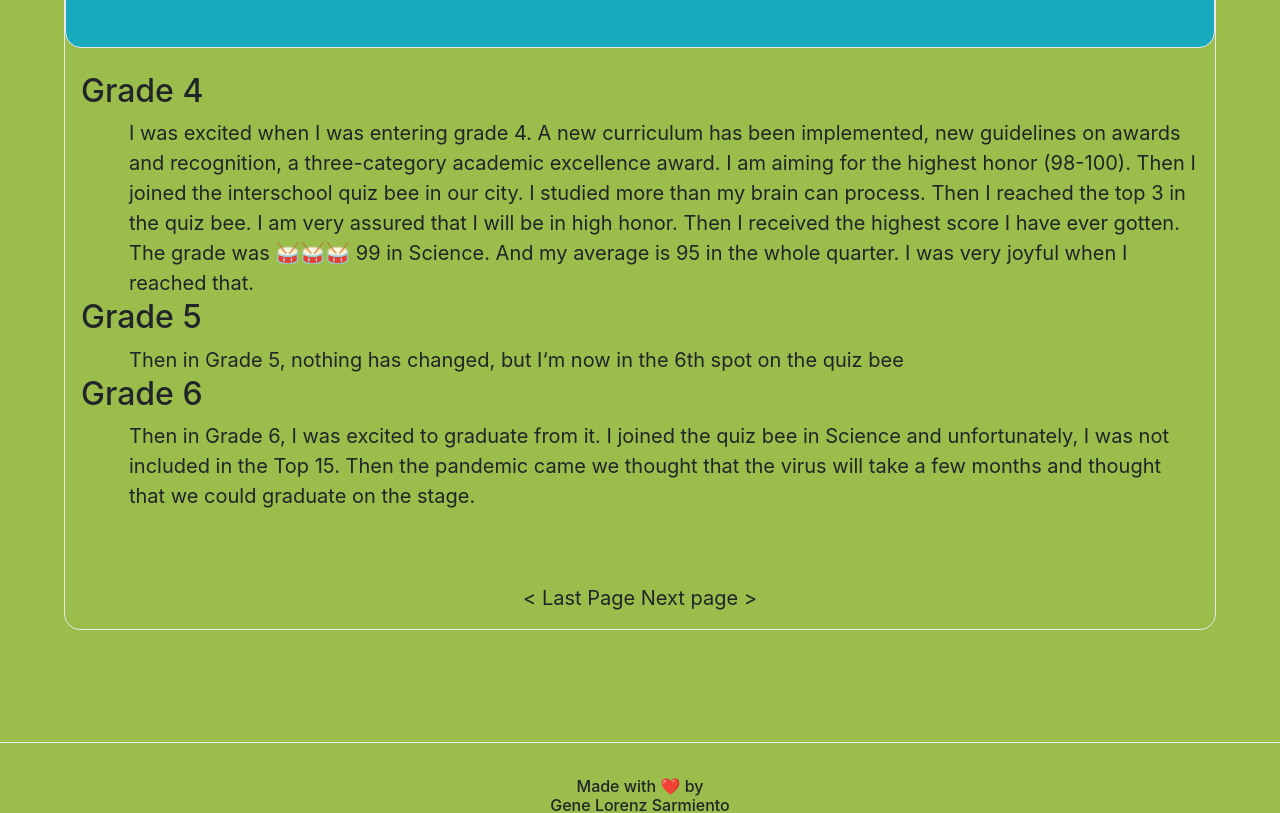
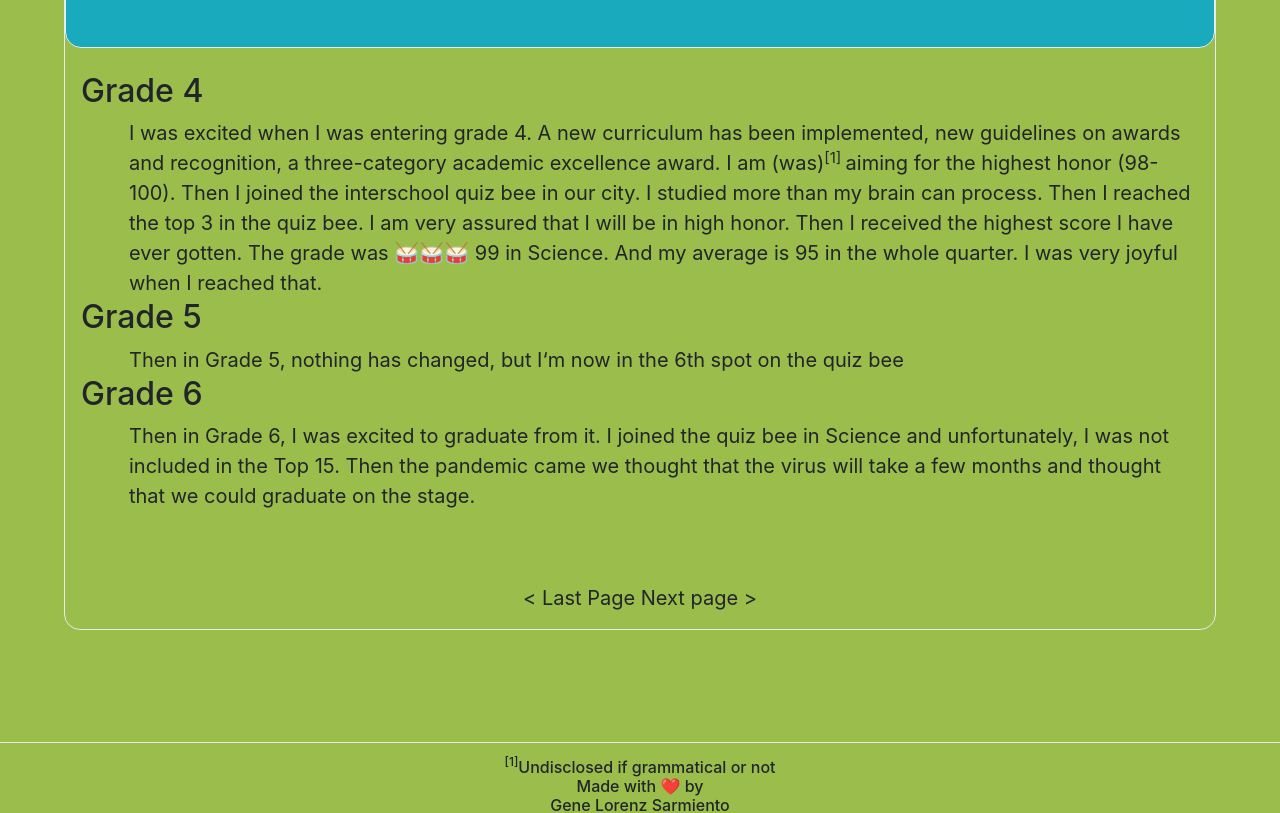
Before and after one commit to genelorenzSarmiento0408/C.S.-Gr.8-2nd-quarter-lastact, a Next.js app: page /grade46 in a window 1280 px wide. Shown: the part 251-1064 px from the top of the page. Built offline with nearby package versions, Linux system fonts and the light colour scheme.

Commit message:
Undesclosed if grammatical or not ( #1 )

```diff
--- a/components/Footer.jsx
+++ b/components/Footer.jsx
@@ -8,9 +8,11 @@ import {
   faYoutube,
 } from "@fortawesome/free-brands-svg-icons";
 import { Image } from "react-bootstrap";
+import Link from "next/link";
 
 export default function Footer() {
   let lastAct;
+  let Undesclosed;
   if (typeof window !== "undefined") {
     if (window.location.pathname == "/") {
       lastAct = (
@@ -19,11 +21,20 @@ export default function Footer() {
           <a>2nd Quarter last Activity in Computer 8</a>
         </>
       );
+    } else if (window.location.pathname == "/grade46") {
+      Undesclosed = (
+        <>
+          <a>
+            <sup>[1]</sup> Undisclosed if grammatical or not
+          </a>
+        </>
+      );
     }
   }
   return (
     <footer>
       <h6>
+        {Undesclosed}
         <a> Made with ❤️ by</a>
         <a href="https://github.com/genelorenzSarmiento0408/C.S.-Gr.8-2nd-quarter-lastact">
           Gene Lorenz Sarmiento
@@ -38,8 +49,10 @@ export default function Footer() {
         </a>
         <br />
         {lastAct}
+        <Link href="https://github.com/genelorenzSarmiento0408/C.S.-Gr.8-2nd-quarter-lastact/issues">
+          <a>Drop an Issue here: Github Issues</a>
+        </Link>
         <br />
-
         <p
           style={{
             display: "flex",
--- a/pages/grade46.jsx
+++ b/pages/grade46.jsx
@@ -13,13 +13,14 @@ export default function grade46() {
               <p style={{ marginLeft: "3rem" }}>
                 I was excited when I was entering grade 4. A new curriculum has
                 been implemented, new guidelines on awards and recognition, a
-                three-category academic excellence award. I am aiming for the
-                highest honor (98-100). Then I joined the interschool quiz bee
-                in our city. I studied more than my brain can process. Then I
-                reached the top 3 in the quiz bee. I am very assured that I will
-                be in high honor. Then I received the highest score I have ever
-                gotten. The grade was 🥁🥁🥁 99 in Science. And my average is 95
-                in the whole quarter. I was very joyful when I reached that.
+                three-category academic excellence award. I am (was)
+                <sup>[1] </sup>aiming for the highest honor (98-100). Then I
+                joined the interschool quiz bee in our city. I studied more than
+                my brain can process. Then I reached the top 3 in the quiz bee.
+                I am very assured that I will be in high honor. Then I received
+                the highest score I have ever gotten. The grade was 🥁🥁🥁 99 in
+                Science. And my average is 95 in the whole quarter. I was very
+                joyful when I reached that.
               </p>
               <h2>Grade 5</h2>
               <p style={{ marginLeft: "3rem" }}>
```
